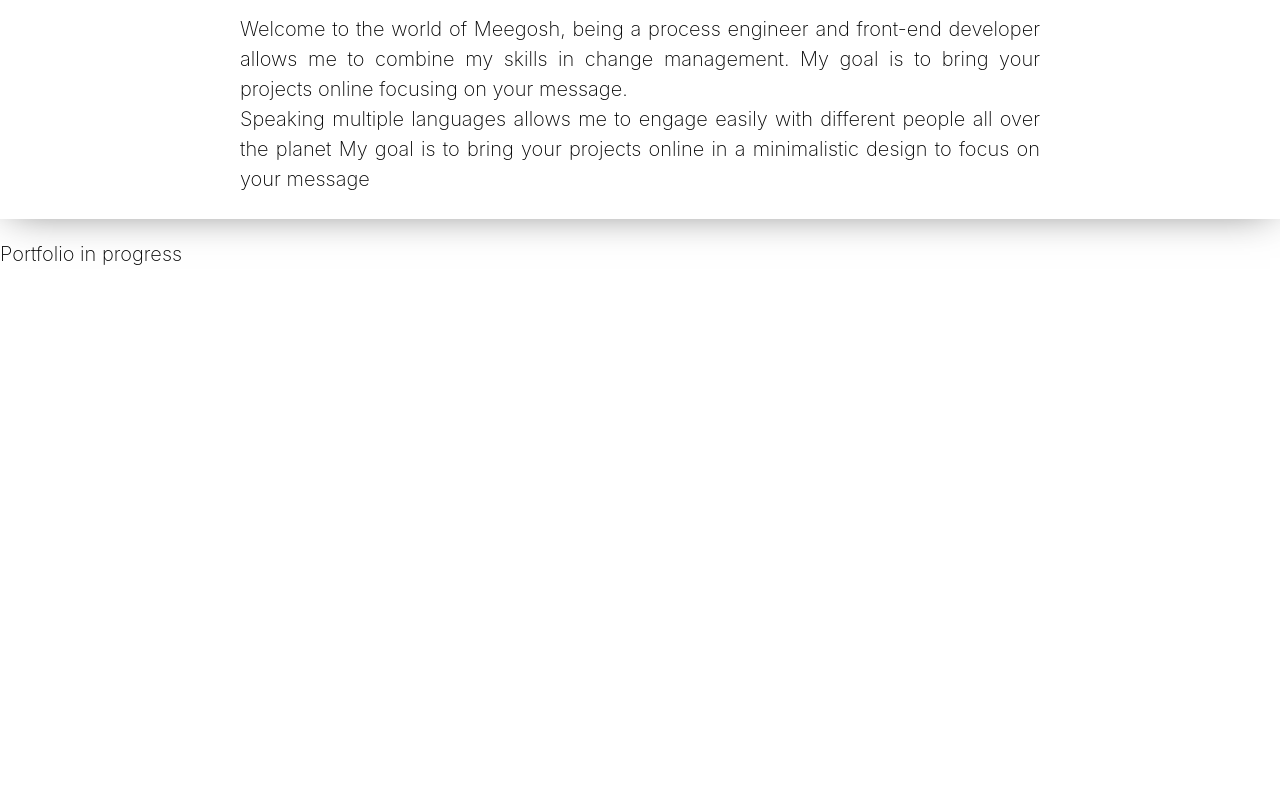
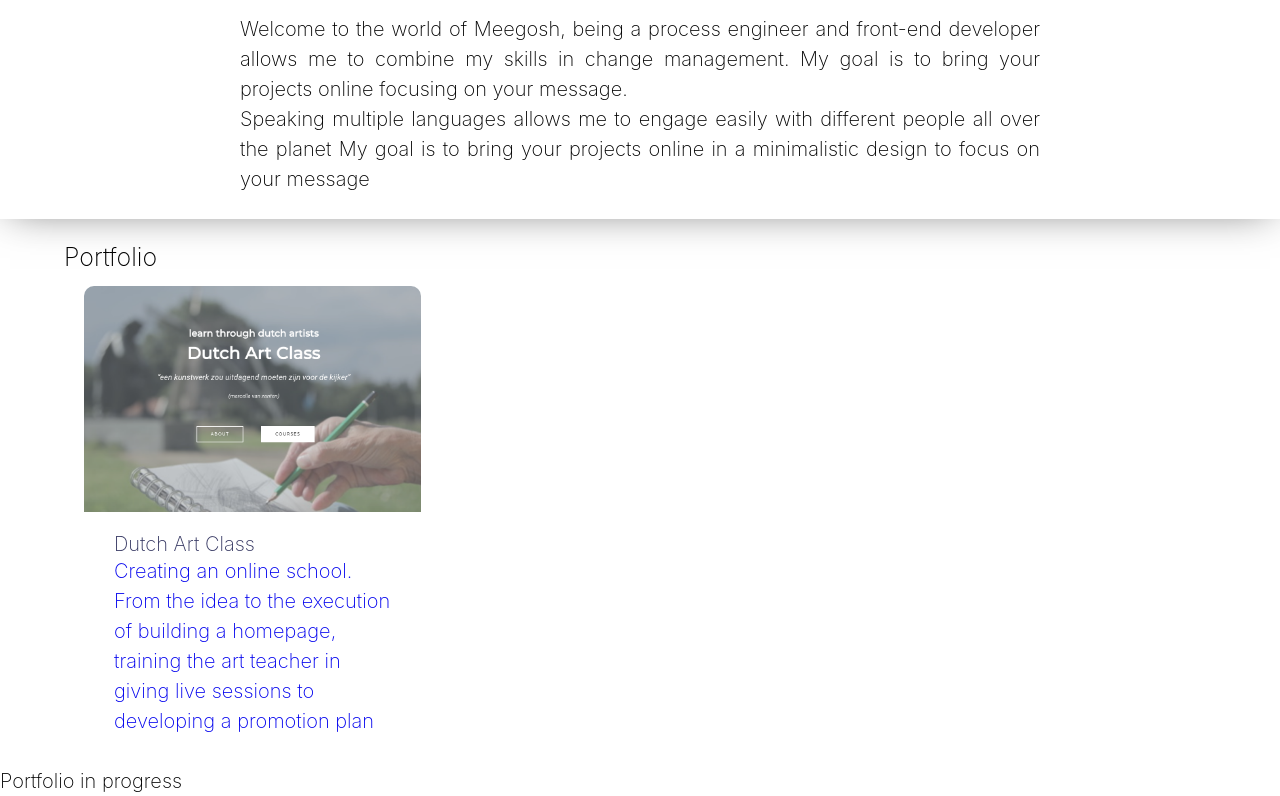
Before and after one commit to SabMc/meegoshcode, a React (Create React App) app: page / in a window 1280 px wide. Shown: the part 1019-1815 px from the top of the page. Before the commit the page ends 1288 px from the top, so only its background shows below. Built offline with nearby package versions, Linux system fonts and the light colour scheme.

Commit message:
Portfolio
Standardising portfolio;
Adding portfolio project #1

```diff
--- a/src/components/Portfolio.css
+++ b/src/components/Portfolio.css
@@ -3,12 +3,57 @@
   margin: 0 auto;
 }
 
-.projects-container {
+.container-portfolio {
   display: grid;
   grid-auto-flow: dense;
   grid-template-columns: repeat(3, 1fr);
   gap: 15px 10px;
   justify-items: center;
   align-items: center;
-  background-color: seagreen;
 }
+
+.portfolio-content {
+  display: flex;
+  flex: 1;
+  margin: 0 1rem;
+}
+.projectlink {
+  display: flex;
+  flex-flow: column;
+  width: 100%;
+  border-radius: 10px;
+  overflow: hidden;
+  text-decoration: none;
+}
+
+.project-img-wrap {
+  position: relative;
+  width: 100%;
+  padding-top: 67%;
+  overflow: hidden;
+}
+
+.frontpage-img {
+  position: absolute;
+  top: 0;
+  right: 0;
+  bottom: 0;
+  left: 0;
+  display: block;
+  width: 100%;
+  max-width: 100%;
+  height: 100%;
+  object-fit: cover;
+}
+.project-info {
+  padding: 20px 30px 30px;
+}
+.project-text {
+  color: rgb(52, 54, 97);
+}
+
+@media screen and (max-width: 1024px) {
+  .portfolio-content {
+    margin-bottom: 2rem;
+  }
+}
--- a/src/components/Portfolio.js
+++ b/src/components/Portfolio.js
@@ -1,6 +1,7 @@
 import React from "react";
 import Project from "./Project";
 import "./Portfolio.css";
+import dacfront from "./images/dacfront.jpg";
 
 function Portfolio() {
   return (
@@ -8,9 +9,14 @@ function Portfolio() {
       <div className="portfolio-container">
         <h2>Portfolio</h2>
         <div className="projects-container">
-          <Project />
-          <Project />
-          <Project />
+          <Project
+            path="href: https: //dutchartclass.nl"
+            img={dacfront}
+            titel="Dutch Art Class"
+            text="Creating an online school. From the idea to the execution of
+              building a homepage, training the art teacher in giving live
+              sessions to developing a promotion plan"
+          />
         </div>
       </div>
     </>
--- a/src/components/Project.js
+++ b/src/components/Project.js
@@ -4,17 +4,22 @@ import { Link } from "react-router-dom";
 
 //hover lifting up with box shadow
 
-function Project() {
+function Project(props) {
   return (
-    <>
-      <Link className="projectlink" to="#">
-        <img src="#" alt="Screenshot" />
+    <div className="container-portfolio">
+      <li className="portfolio-content">
+        <Link className="projectlink" to={props.path} target="_blank">
+          <figure className="project-img-wrap">
+            <img src={props.img} alt="frontpagedac" className="frontpage-img" />
+          </figure>
 
-        <div className="project-info">
-          <h5 className="project-text">Weather forecast for sailing</h5>
-        </div>
-      </Link>
-    </>
+          <div className="project-info">
+            <h5 className="project-text">{props.titel}</h5>
+            <p>{props.text}</p>
+          </div>
+        </Link>
+      </li>
+    </div>
   );
 }
 
--- a/src/pages/Home.js
+++ b/src/pages/Home.js
@@ -1,10 +1,12 @@
 import React from "react";
 import About from "../components/About";
+import Portfolio from "../components/Portfolio";
 
 function Home() {
   return (
     <div>
       <About />
+      <Portfolio />
       <p>Portfolio in progress</p>
     </div>
   );
```
Also changed, not shown: src/components/images/dacfront.jpg (added).
